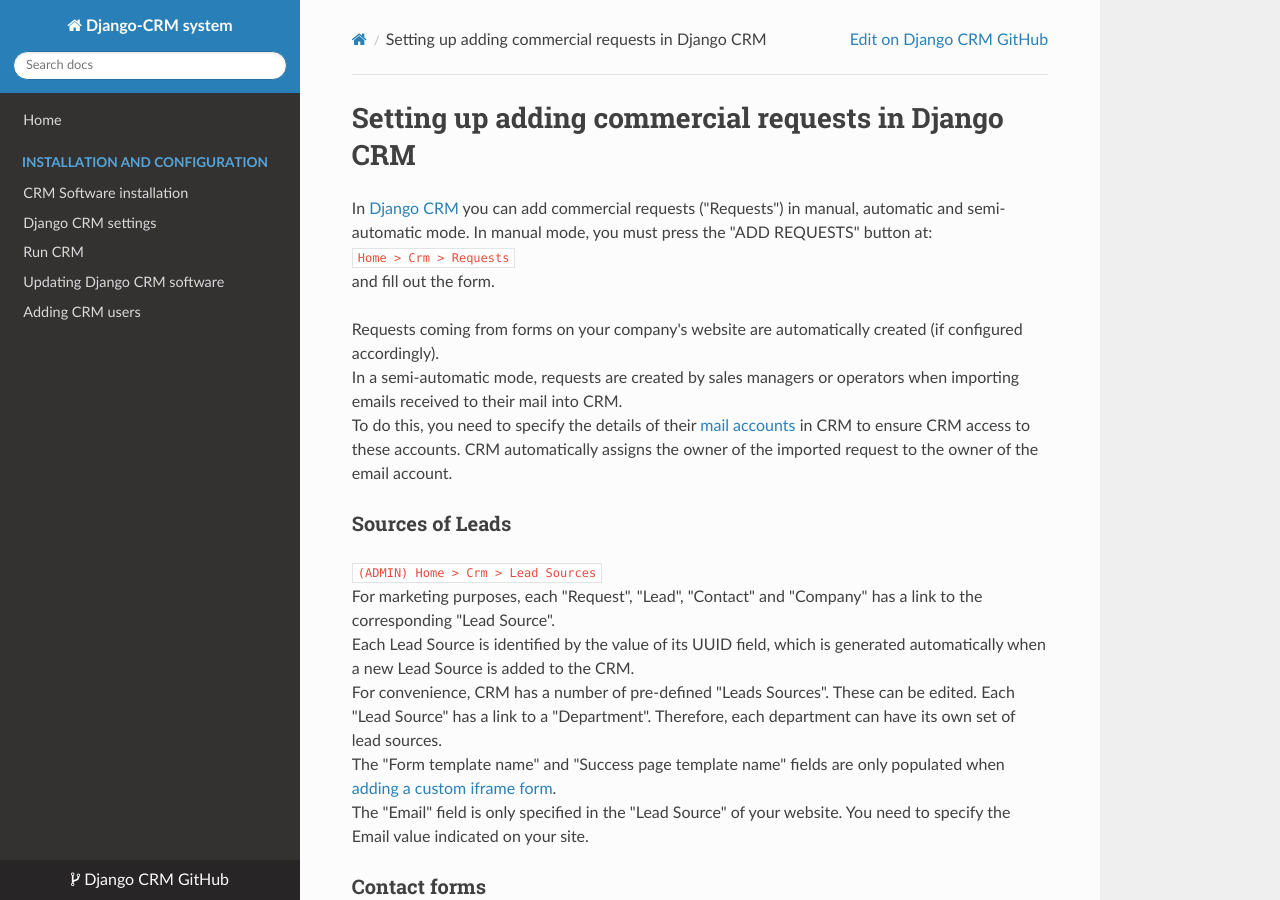
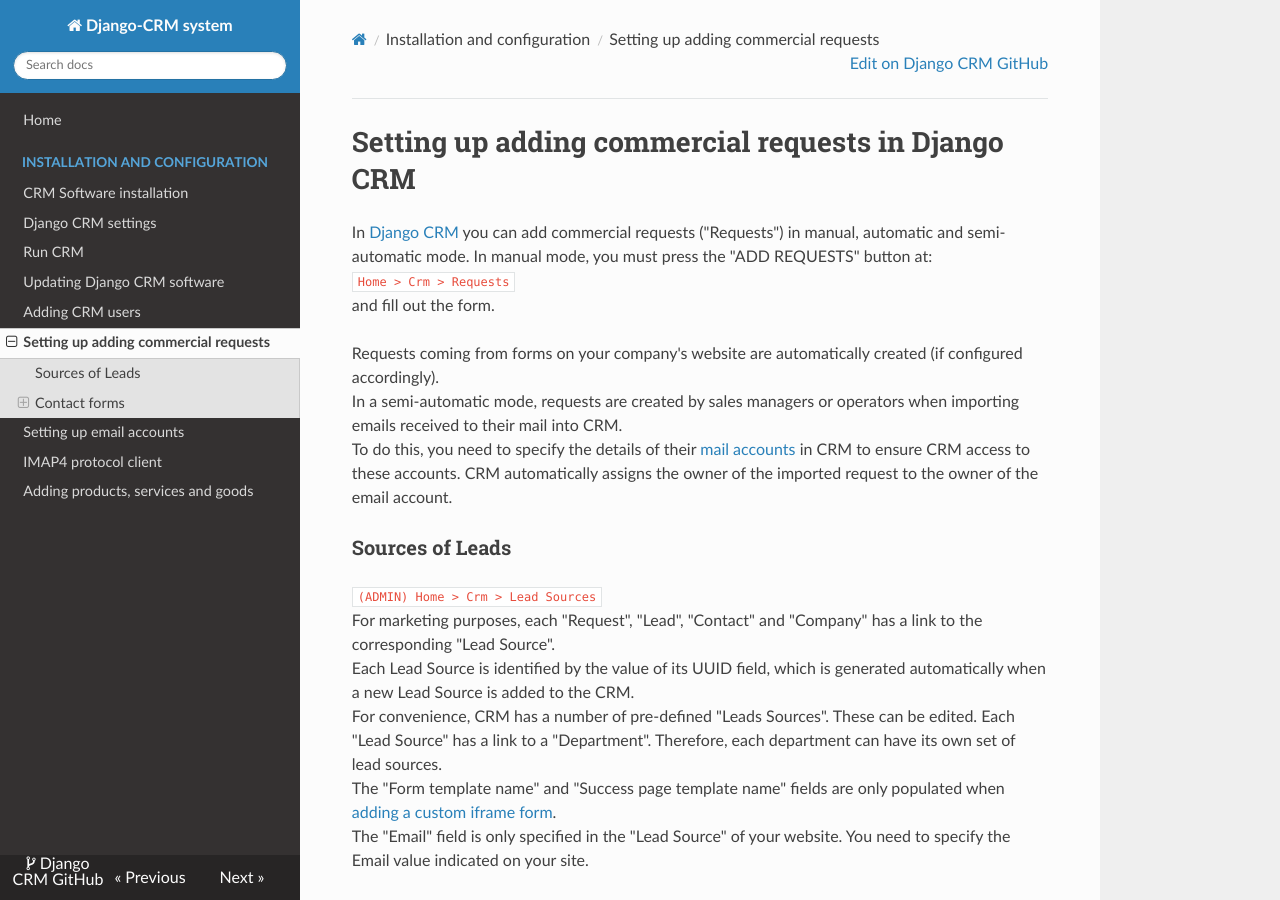
Before and after one commit to tylerbuildss/Django-CRM, an MkDocs documentation site: the page built from docs/site/setting_up_adding_requests.md, in a window 1280 px wide and 900 px high. Built offline with MkDocs 1.6.1, drawn with Linux system fonts in a browser that asks for light colours; nearby versions of some CDN libraries.

Commit message:
Update mkdocs.yml

```diff
--- a/mkdocs.yml
+++ b/mkdocs.yml
@@ -19,11 +19,11 @@ nav:
     - Run CRM: start_crm.md
     - Updating Django CRM software: updating_crm_software.md
     - Adding CRM users: adding_crm_users.md
-#    - Setting up adding commercial requests: setting_up_adding_requests.md
-#    - Setting up email accounts: setting_up_email_accounts.md
-#    - IMAP4 protocol client: imap4_protocol_client.md
-#    - Adding products, services and goods: adding_products_and_services.md
-#    - Currencies: currencies.md
+    - Setting up adding commercial requests: setting_up_adding_requests.md
+    - Setting up email accounts: setting_up_email_accounts.md
+    - IMAP4 protocol client: imap4_protocol_client.md
+    - Adding products, services and goods: adding_products_and_services.md
+#   - Currencies: currencies.md
 #    - Newsletter mailing: newsletter_mailing.md
 #    - VoIP telephony and messengers: voip_telephony_and_messengers.md
 #    - Translate the Django CRM interface: translate_django_crm.md
```
